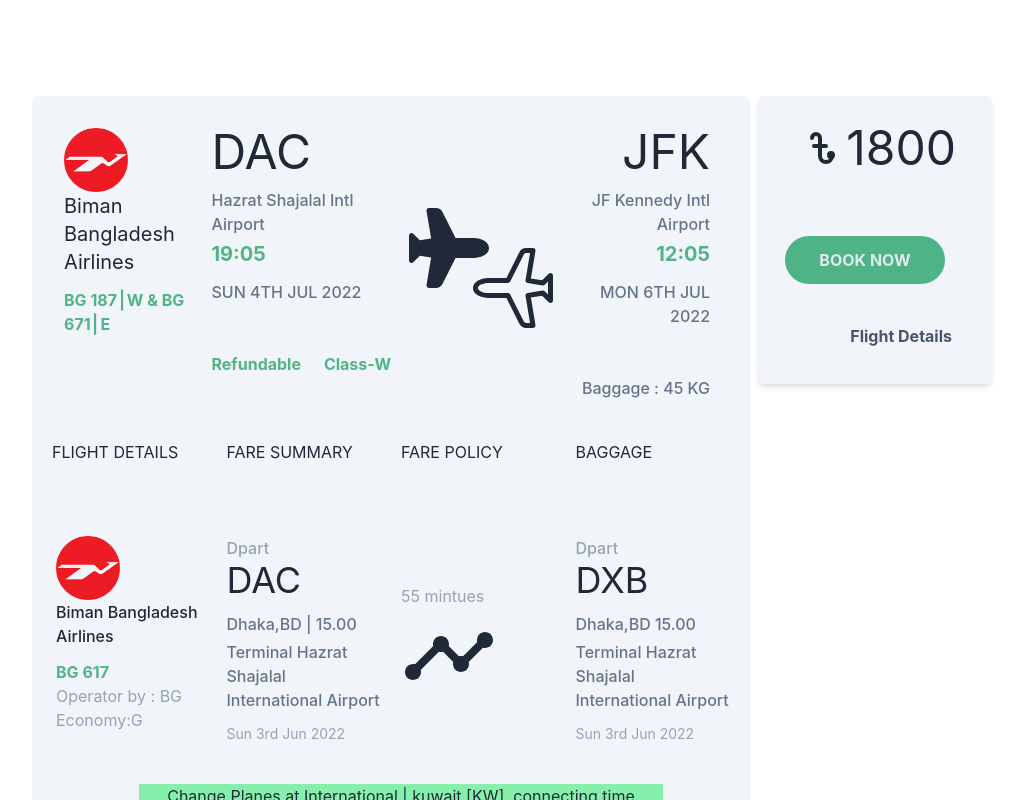
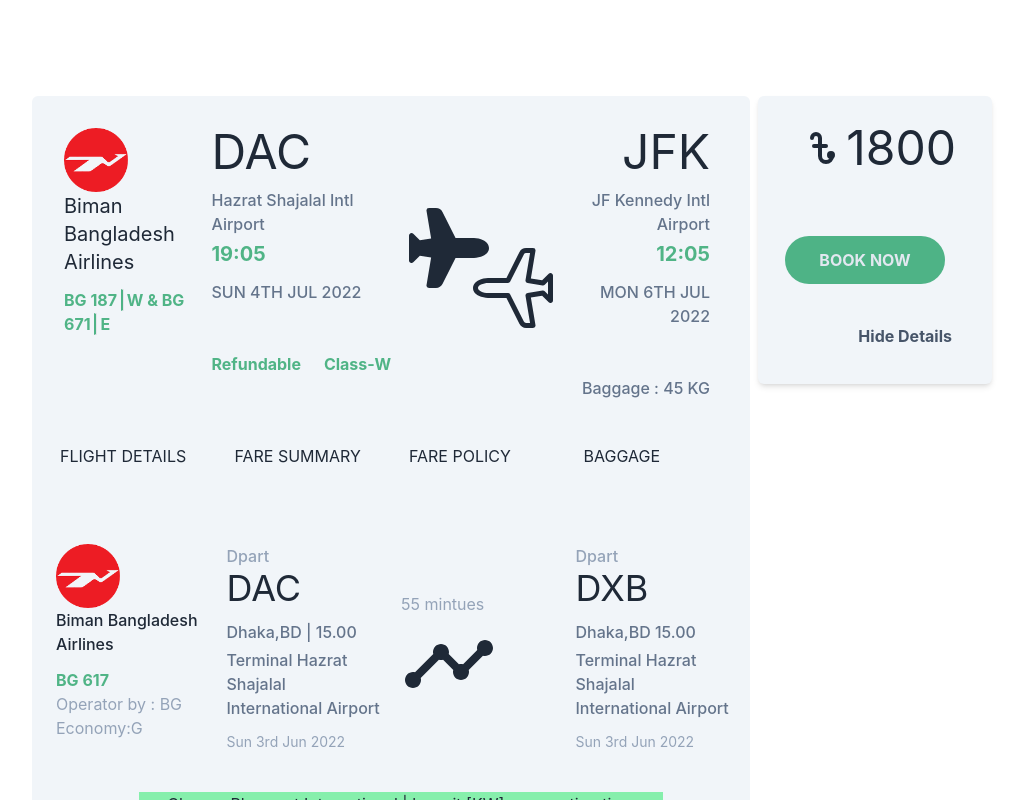
Before and after one commit to shawonislam1109/Fly-tech-task, a React (Create React App) app: page / in a window 1280 px wide. Both pictures are taken after a click on the button "Flight Details". Shown: the top 800 px of the page, without its empty margins (128-1151 px from the left). Built offline with nearby package versions, Linux system fonts and the light colour scheme.

Commit message:
All complete

```diff
--- a/src/App.js
+++ b/src/App.js
@@ -7,10 +7,9 @@
 
 function App() {
   const [button1, setButton1] = useState(true);
-  // const [button2, setButton2] = useState(false);
+  const [Hide , SetHide ] = useState(false) ;
 
-
-  const buttonValue = {setButton1, button1};
+  const buttonValue = {setButton1, button1,Hide,SetHide};
   return (
     <div>
       <ButtonContext.Provider value={buttonValue}>
--- a/src/Component/FlightDetails/FlightDetails.js
+++ b/src/Component/FlightDetails/FlightDetails.js
@@ -1,20 +1,40 @@
-import React from 'react';
-import { Link, Outlet } from 'react-router-dom';
+import React from "react";
+import {Link, Outlet} from "react-router-dom";
 
 const FlightDetails = () => {
-    return (
-        <div >
-         <div className='grid grid-cols-4 justify-around ml-5 items-center my-10'>
-         <Link to='/'>  <button>FLIGHT DETAILS</button> </Link>
-         <Link to= '/summary'>  <button>FARE SUMMARY </button> </Link>
-         <Link to='/policy'> <button>FARE POLICY</button> </Link>
-         <Link to='/Baggage'> <button>BAGGAGE</button> </Link>
-         </div >
-          <div className='ml-5'>
-            <Outlet></Outlet>
-          </div>
-        </div>
-    );
+  return (
+    <div>
+      <div className="grid grid-cols-4 justify-around ml-5 items-center my-10">
+        <Link to="/">
+          {" "}
+          <button className=" w-18 h-8 px-2  rounded-sm focus:bg-green-900 focus:text-white">
+            FLIGHT DETAILS
+          </button>{" "}
+        </Link>
+        <Link to="/summary">
+          {" "}
+          <button className=" w-18 h-8 px-2 rounded-sm focus:bg-green-800 focus:text-white">
+            FARE SUMMARY{" "}
+          </button>{" "}
+        </Link>
+        <Link to="/policy">
+          {" "}
+          <button className=" w-18 h-8 px-2 rounded-sm focus:bg-green-800 focus:text-white">
+            FARE POLICY
+          </button>{" "}
+        </Link>
+        <Link to="/Baggage">
+          {" "}
+          <button className=" w-18 h-8 px-2 rounded-sm focus:bg-green-800 focus:text-white">
+            BAGGAGE
+          </button>{" "}
+        </Link>
+      </div>
+      <div className="ml-5">
+        <Outlet></Outlet>
+      </div>
+    </div>
+  );
 };
 
 export default FlightDetails;
--- a/src/Component/Home/Home.js
+++ b/src/Component/Home/Home.js
@@ -7,7 +7,7 @@
 import FlightDetails from "../FlightDetails/FlightDetails";
 
 const Home = () => {
-  const {button1, setButton1} = useContext(ButtonContext);
+  const {button1, setButton1, Hide, SetHide} = useContext(ButtonContext);
 
   return (
     <div>
@@ -120,7 +120,7 @@
             )}
           </div>
           <div className="">
-        <FlightDetails/>
+           { Hide ?  <FlightDetails /> : ' '}
           </div>
         </div>
 
@@ -135,11 +135,22 @@
             </button>
           </div>
           <div className="flex justify-end mr-10 mt-10">
-          <button className=" text-slate-600 font-bold ">Flight Details</button>
+            {Hide ? (
+              <button
+                onClick={() => SetHide(false)}
+                className=" text-slate-600 font-bold ">
+                Hide Details
+              </button>
+            ) : (
+              <button
+                onClick={() => SetHide(true)}
+                className=" text-slate-600 font-bold ">
+                Flight Details
+              </button>
+            )}
           </div>
         </div>
       </div>
-
     </div>
   );
 };
```
Lines whose indentation alone changed are shown as unchanged.
